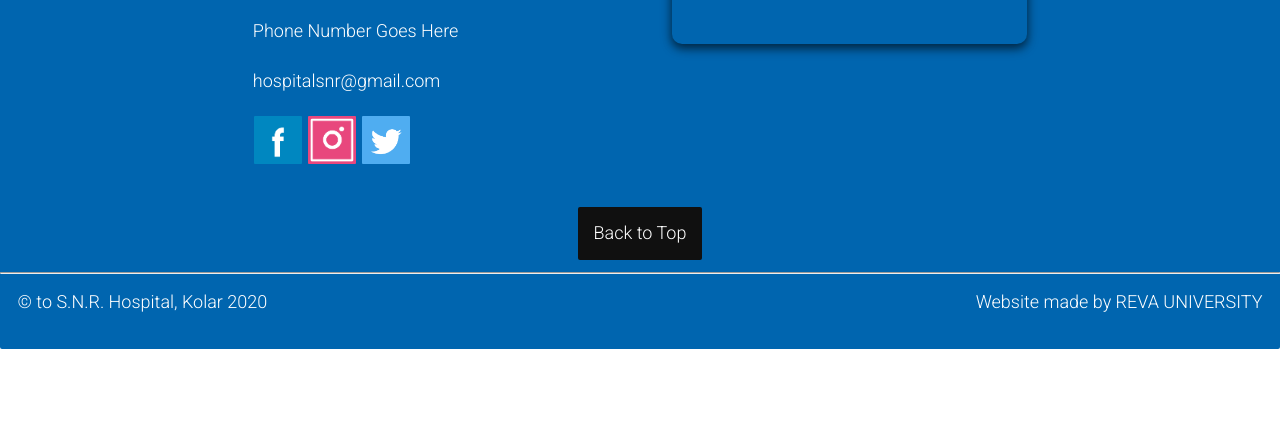
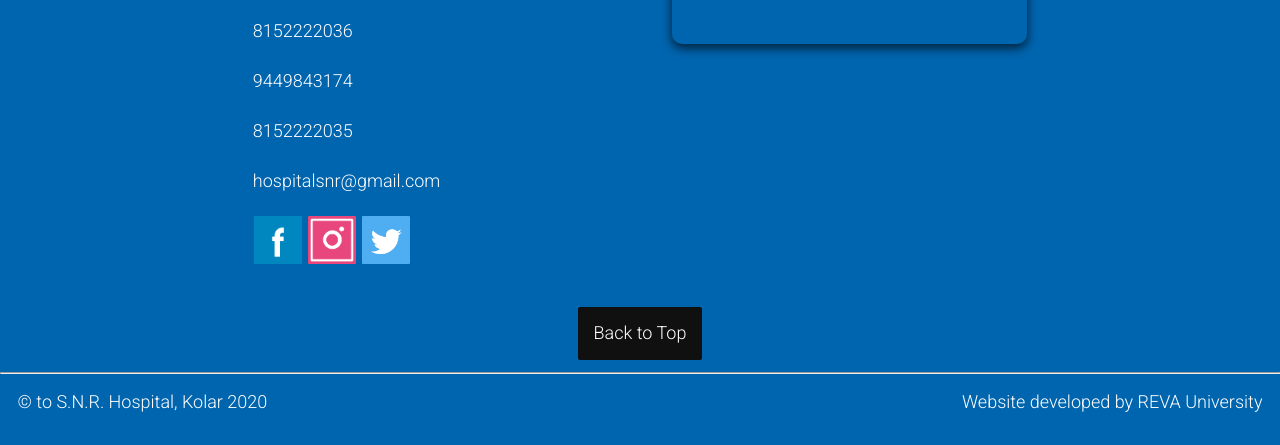
Before and after one commit to snrkolar/snrkolar.github.io, a website: page index.html in a window 1280 px wide. Shown: the part 3962-4407 px from the top of the page. Before the commit the page ends 4311 px from the top, so only its background shows below. Drawn offline with nearby package versions, Linux system fonts and the light colour scheme; some packages are replaced by stand-ins of ours; grey boxes are pictures that could not be loaded; a script that the page names is missing.

Commit message:
added contacts

```diff
--- a/index.html
+++ b/index.html
@@ -211,7 +211,9 @@
             <div class="column large4 medium6 small12 page_container ta_left">
                 <h5>Get In Touch</h5><br />
                 <p><a href="#" class="cont">S.N.R. Hospital, Gowripete, Kolar, Karnataka 563101, India</a></p>
-                <p><a href="tel: " class="cont">Phone Number Goes Here</a></p>
+                <p><a href="tel: " class="cont">8152222036</a></p>
+                <p><a href="tel: " class="cont">9449843174</a></p>
+                <p><a href="tel: " class="cont">8152222035</a></p>
                 <p><a href="mailto: hospitalsnr@gmail.com" class="cont">hospitalsnr@gmail.com</a></p>
                 <a href="https://www.facebook.com/"><img src="./static/icons/fb.png" class="icon"></a>
                 <a href="https://www.instagram.com/"><img src="./static/icons/ig.png" class="icon"></a>
@@ -229,7 +231,7 @@
             <br /><hr class="small0">
             <p class="ta_left small0">
                 &nbsp;&nbsp;&nbsp;&nbsp;&copy; to S.N.R. Hospital, Kolar 2020
-                <span class="right small0" onclick="opendialog1();">Website made by REVA UNIVERSITY&nbsp;&nbsp;&nbsp;&nbsp;</span>
+                <span class="right small0" onclick="opendialog1();">Website developed by REVA University&nbsp;&nbsp;&nbsp;&nbsp;</span>
             </p>
             <div class="dialogue_box" id="dialog1">
                 <div class="dialogue_pane large12">
@@ -241,7 +243,7 @@
                     School of Computer Science and Engineering<br/><br/>
 
                     Faculty Members:<br/>
-                    Dr. Ashwinkumar UM<br/>
+                    Dr. Ashwinkumar U M<br/>
                     Prof. G C Sathish<br/>
                     Prof. Shilpa V<br/>
                     Prof. Kiran M<br/><br/>
```
